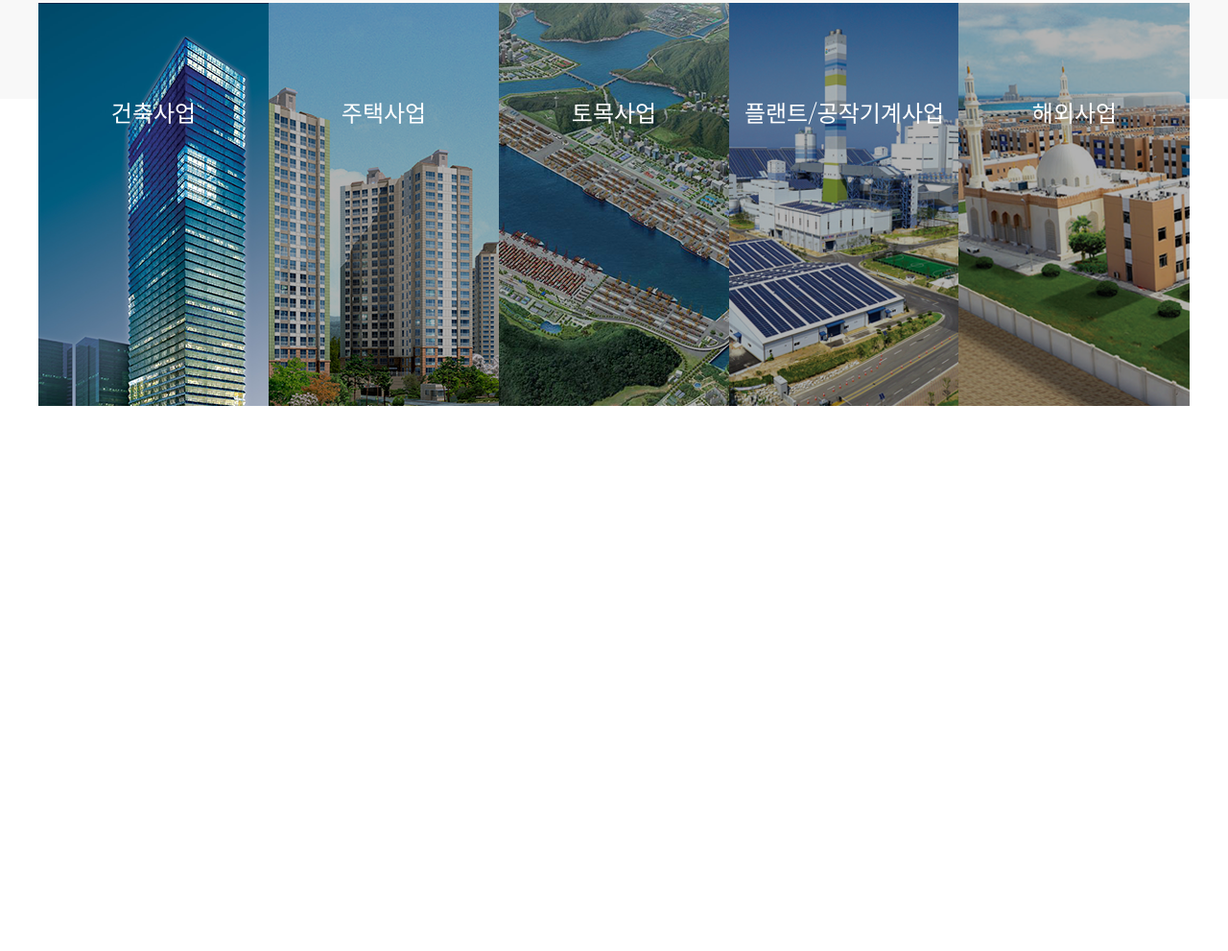
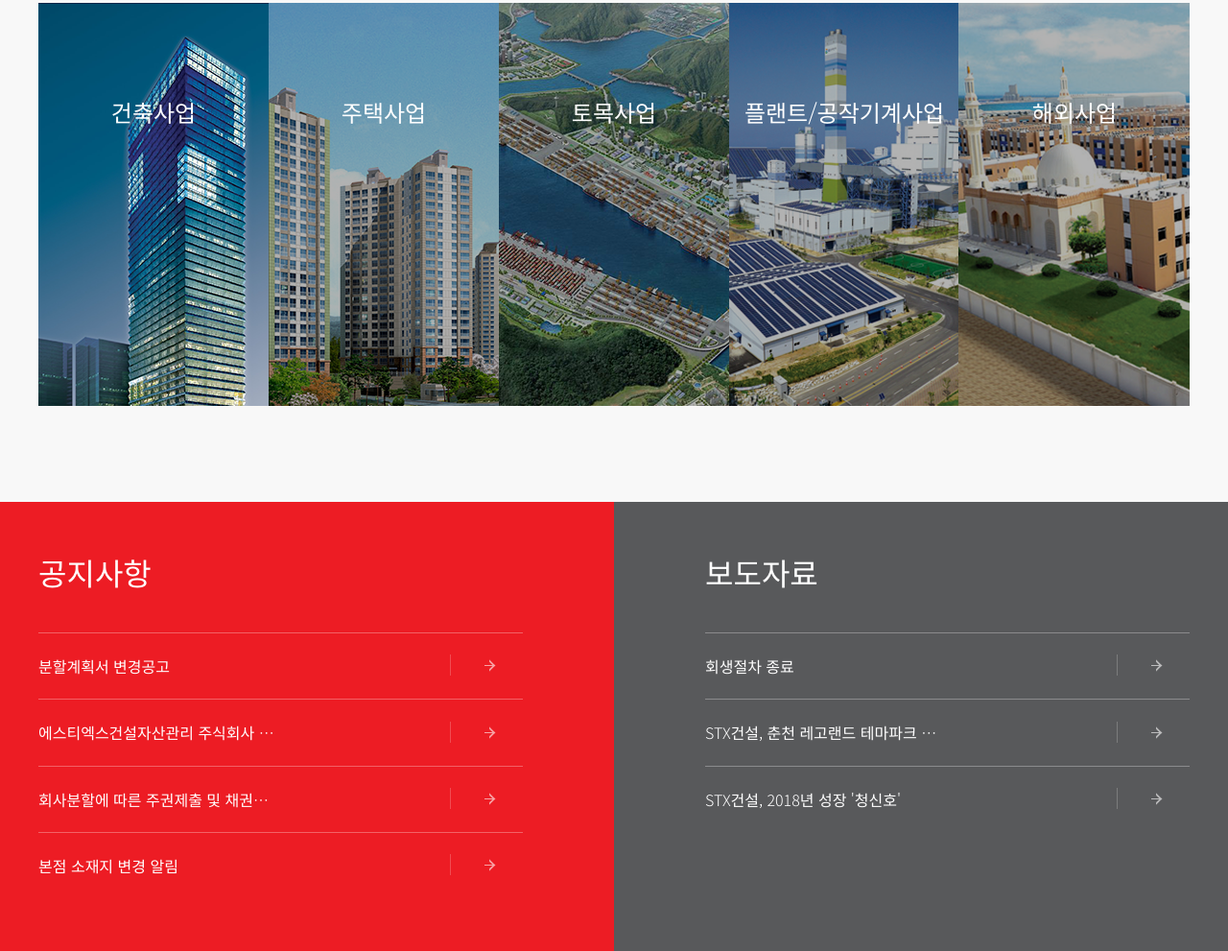
Before and after one commit to jungeun623/stx_clone, a plain HTML site: page index.html in a window 1280 px wide. Shown: the part 1225-2216 px from the top of the page at 96% size. Before the commit the page ends 2000 px from the top, so only its background shows below. Drawn offline with Linux system fonts and the light colour scheme.

Commit message:
공지사항, 보도자료 css

```diff
--- a/css/main.css
+++ b/css/main.css
@@ -42,6 +42,14 @@ body {
     max-width: 1200px;
     margin: 0 auto;
     /* background-color: aqua; */
+}
+/* clearfix */
+.clearfix::after{
+  content: "";
+  position: relative;
+  display: block;
+  width: 100%;
+  clear: both;
 }
 /* 모달창 */
 /* top버튼 */
@@ -261,6 +269,7 @@ body {
   position: relative;
   display: block;
   width: 100%;
+  height: 420px;
 }
 .business li{
   position: relative;
@@ -335,3 +344,76 @@ body {
   left: 53%;
   bottom: 80px;
 }
+/* 뉴스 */
+.news{
+  position: relative;
+  display: block;
+  width: 100%;
+  padding: 55px 0;
+  background-color: #ed1c24;
+}
+.news-bg{
+  position: absolute;
+  top: 0;
+  left: 50%;
+  width: 50%;
+  height: 100%;
+  background-color: #58595b;
+}
+.news-inner{
+  position: relative;
+  display: block;
+}
+.news-wrap{
+  position: relative;
+  display: block;
+  width: calc(50% - 95px);
+}
+.news-wrap:nth-child(1){
+  float: left;
+}
+.news-wrap:nth-child(2){
+  float: right;
+}
+.news-wrap h3{
+  font-size: 32px;
+  color: #fff;
+  font-weight: 300;
+  margin-bottom: 45px;
+}
+.news-content{
+  position: relative;
+  display: block;
+}
+.news-list li{
+  position: relative;
+  display: block;
+  padding: 25px 0;
+  border-top: 1px solid rgba(255, 255, 255, 0.3);
+}
+.news-list li a{
+  color: #fff;
+  font-size: 16px;
+  display: block;
+  position: relative;
+}
+.news-list li a::after{
+  content: "";
+  display: block;
+  position: absolute;
+  background: url("../images/bg_common.png") no-repeat;
+  width: 48px;
+  height: 23px;
+  left: 85%;
+  bottom: -2px;
+  background-position: 0 -50px;
+}
+.news-txt{
+  position: relative;
+  display: block;
+  /* 말줄임 표시 */
+  width: 50%;
+  white-space: nowrap;
+  text-overflow: ellipsis;
+  overflow: hidden;
+}
--- a/index.html
+++ b/index.html
@@ -155,7 +155,63 @@
       </div>
       </section>
       <!-- 뉴스 -->
-      <section class="news"></section>
+      <section class="news">
+        <!-- 바탕색 -->
+         <div class="news-bg"></div>
+         <div class="news-inner container clearfix">
+          <!-- 공지사항 -->
+          <div class="news-wrap">
+            <h3>공지사항</h3>
+            <div class="news-content">
+              <ul class="news-list">
+                <li>
+                  <a href="#">
+                    <span class="news-txt"> 분할계획서 변경공고 </span>
+                  </a>
+                </li>
+                <li>
+                  <a href="#">
+                    <span class="news-txt"> 에스티엑스건설자산관리 주식회사 해산결의에 따른 채권신고 안내 공고 (2차) </span>
+                  </a>
+                </li>
+                <li>
+                  <a href="#">
+                    <span class="news-txt"> 회사분할에 따른 주권제출 및 채권자 이의제출공고 </span>
+                  </a>
+                </li>
+                <li>
+                  <a href="#">
+                    <span class="news-txt"> 본점 소재지 변경 알림 </span>
+                  </a>
+                </li>
+              </ul>
+            </div>
+          </div>
+          <!-- 보도자료 -->
+          <div class="news-wrap">
+            <h3>보도자료</h3>
+            <div class="news-content">
+              <ul class="news-list">
+                <li>
+                  <a href="#">
+                    <span class="news-txt"> 회생절차 종료 </span>
+                  </a>
+                </li>
+                <li>
+                  <a href="#">
+                    <span class="news-txt"> STX건설, 춘천 레고랜드 테마파크 시공사 ‘선정’ </span>
+                  </a>
+                </li>
+                <li>
+                  <a href="#">
+                    <span class="news-txt"> STX건설, 2018년 성장 '청신호' </span>
+                  </a>
+                </li>
+              </ul>
+            </div>
+          </div>
+         </div>
+      </section>
       <!-- 고객센터 -->
       <section class="cs"></section>
       <!-- 회사소개 -->
--- a/js/main.js
+++ b/js/main.js
@@ -8,7 +8,10 @@ window.onload = function(){
     })
     // scrollToSection()함수 작성
 function scrollToSection(sectionId){
-console.log(sectionId);
-
+// console.log(sectionId);
+// sectionId로 지정된 요소를 찾아서 section변수에 저장
+const section = document.querySelector(sectionId)
+if(section){
+    section.scrollIntoView({ behavior: "smooth" });}
 }
 };
```
